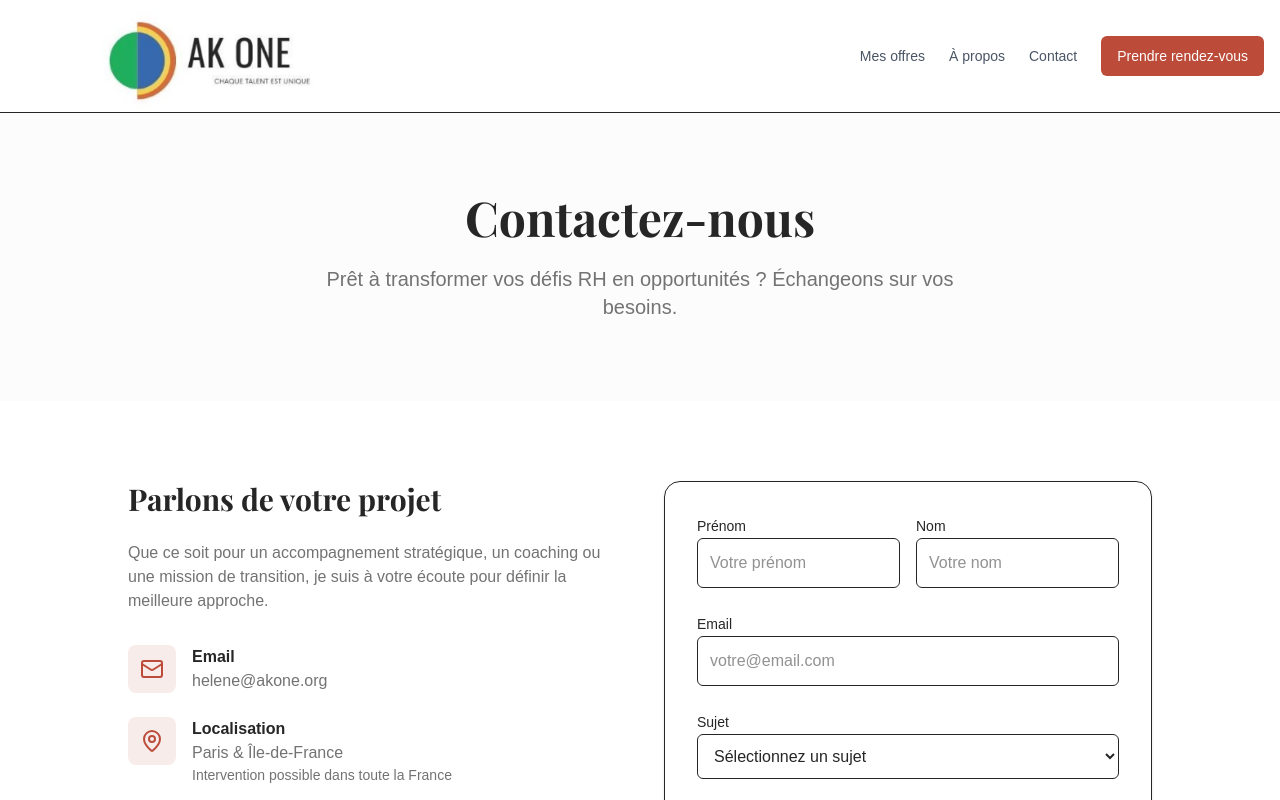
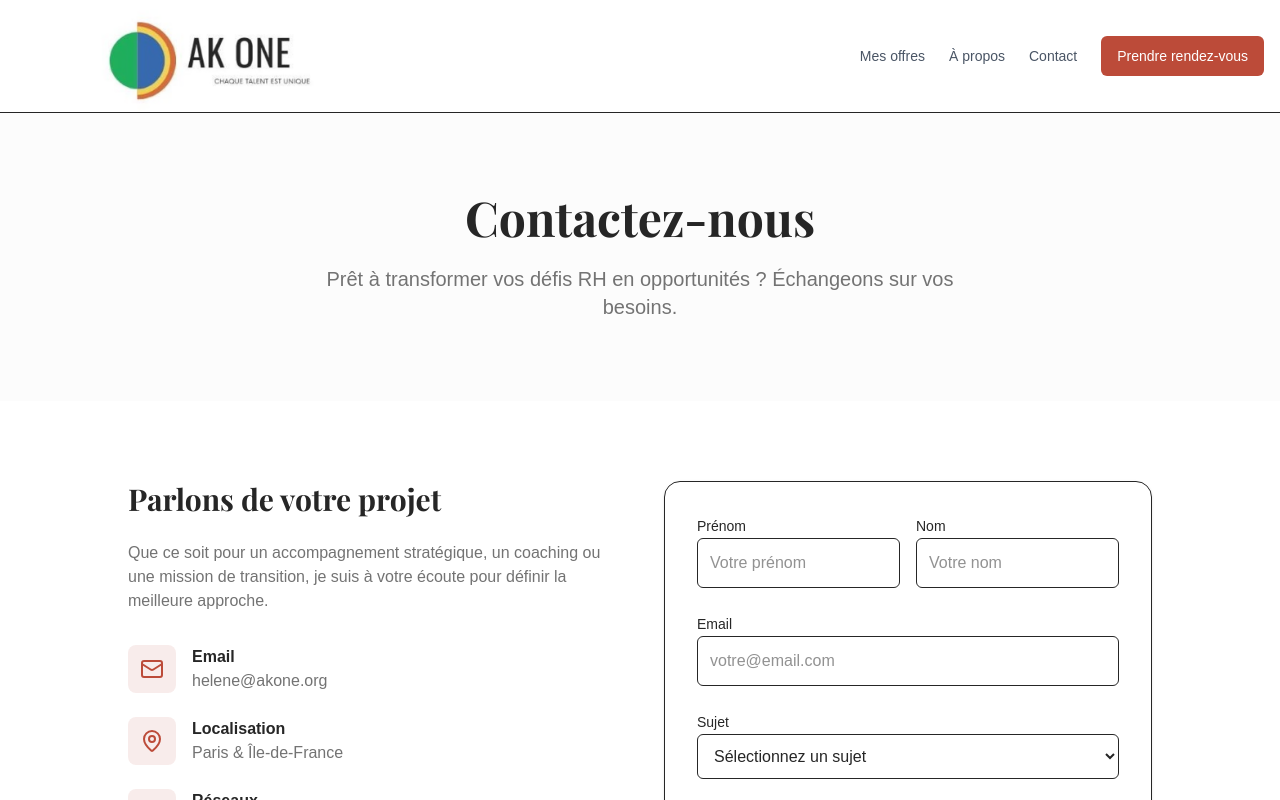
Before and after one commit to cousinhub2/akone, a Next.js app: page /contact in a window 1280 px wide. Shown: the top 800 px of the page. Built offline with nearby package versions, Linux system fonts and the light colour scheme; a web font is replaced by a local one.

Commit message:
Remove 'Intervention possible dans toute la France' from contact page

```diff
--- a/src/app/contact/page.tsx
+++ b/src/app/contact/page.tsx
@@ -93,7 +93,6 @@ ${formData.message}
                                         <div>
                                             <h3 className="font-bold text-foreground">Localisation</h3>
                                             <p className="text-muted-foreground">Paris & Île-de-France</p>
-                                            <p className="text-sm text-muted-foreground">Intervention possible dans toute la France</p>
                                         </div>
                                     </div>
 
```
